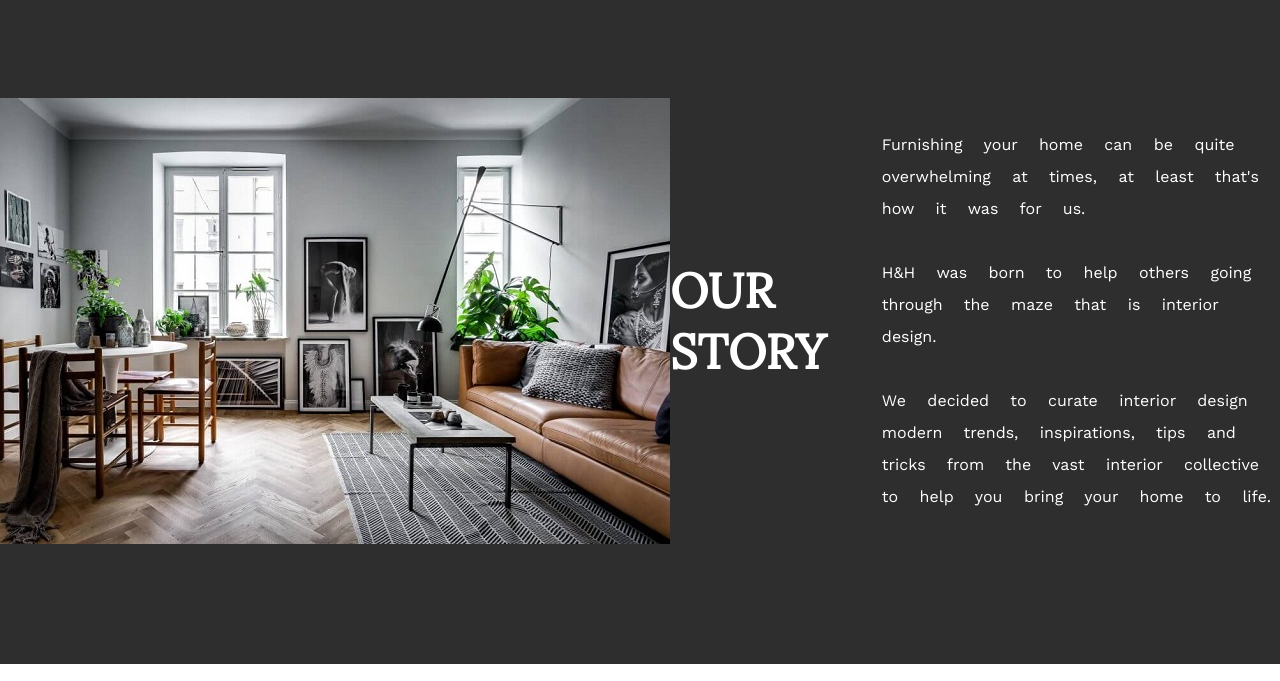
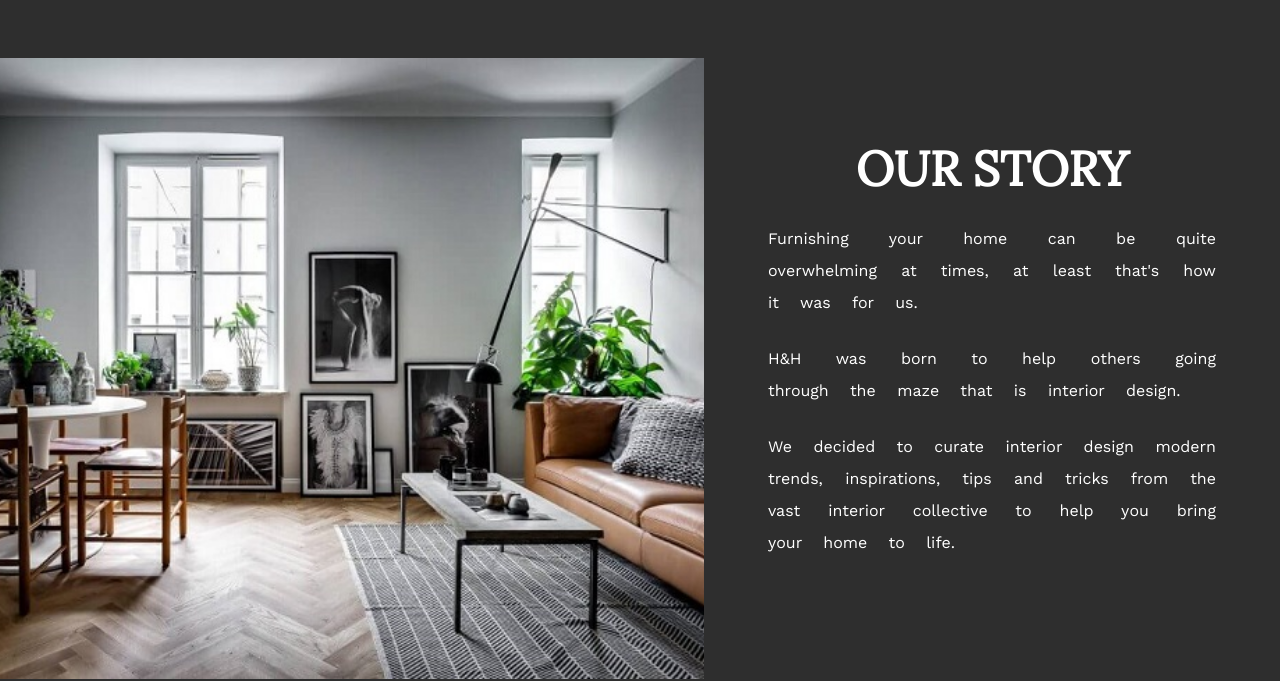
Before and after one commit to asdfjennifer/Design-Interior, a plain HTML site: page index.html in a window 1280 px wide. Shown: the part 819-1500 px from the top of the page. Drawn offline with nearby package versions, Linux system fonts and the light colour scheme.

Commit message:
fixed our story section

```diff
--- a/assets/css/style.css
+++ b/assets/css/style.css
@@ -93,31 +93,33 @@ nav a:hover {
 
 /* SECTION 1 - OUR STORY */
 
-container {
+main section:nth-of-type(1) {
+    background: #2e2e2e;
     display: flex;
-    align-items: center;
-    justify-content: center
+    padding: 10vh 0;
 }
 
-main section:nth-of-type(1) {
-    background: #2e2e2e;
+main section:nth-of-type(1) div:nth-of-type(1) {
+    flex-basis: 55%;
+    background: url("../img/story.jpg") center / cover no-repeat;
 }
 
-main section:nth-of-type(1) img {
-    width: 60%;
-    margin: 15vh 0;
+main section:nth-of-type(1) div:nth-of-type(2) {
+    flex-basis: 45%;
+    padding: 10vh 5% 15vh;
 }
 
 h2 {
     font-family: 'Lora', serif;
+    text-align: center;
 }
 
 main section:nth-of-type(1) p {
+    line-height: 2em;
+    margin-top: 3vh;
     font-size: 1em;
-    display: inline;
-    width: 40%;
-    word-spacing:1em;
-    line-height: 2em;
+    text-align: justify;
+    word-spacing: 1em;
 }
 
 /* SECTION 2 - FEATURED */
@@ -283,6 +285,19 @@ footer a:hover {
         align-items: center;
     }
 
+    /* OUR STORY */
+    main section:nth-of-type(1) {
+        flex-direction: column;
+    }
+
+    main section:nth-of-type(1) div:nth-of-type(1) {
+        flex-basis: 100%;
+    }
+
+    main section:nth-of-type(1) div:nth-of-type(2) {
+        flex-basis: 100%;
+    }
+
     /* NAV */
     main nav a {
         margin: 0 1vw;
--- a/index.html
+++ b/index.html
@@ -24,11 +24,13 @@
             </ul>
         </nav>
         <section>
-            <container>
-                <img src="assets/img/story.jpg" alt="story">
+            <div></div>
+            <div>
                 <h2>OUR STORY</h2>
-                <p>Furnishing your home can be quite overwhelming at times, at least that's how it was for us.<br><br><!--</p><p> -->H&H was born to help others going through the maze that is interior design.<!--</p><p>--><br><br>We decided to curate interior design modern trends, inspirations, tips and tricks from the vast interior collective to help you bring your home to life.</p>
-            </container>
+                <p>Furnishing your home can be quite overwhelming at times, at least that's how it was for us.</p>
+                <p>H&H was born to help others going through the maze that is interior design.</p>
+                <p>We decided to curate interior design modern trends, inspirations, tips and tricks from the vast interior collective to help you bring your home to life.</p>
+            </div>
         </section>
         <section>
             <h3>FEATURED</h3>
```
